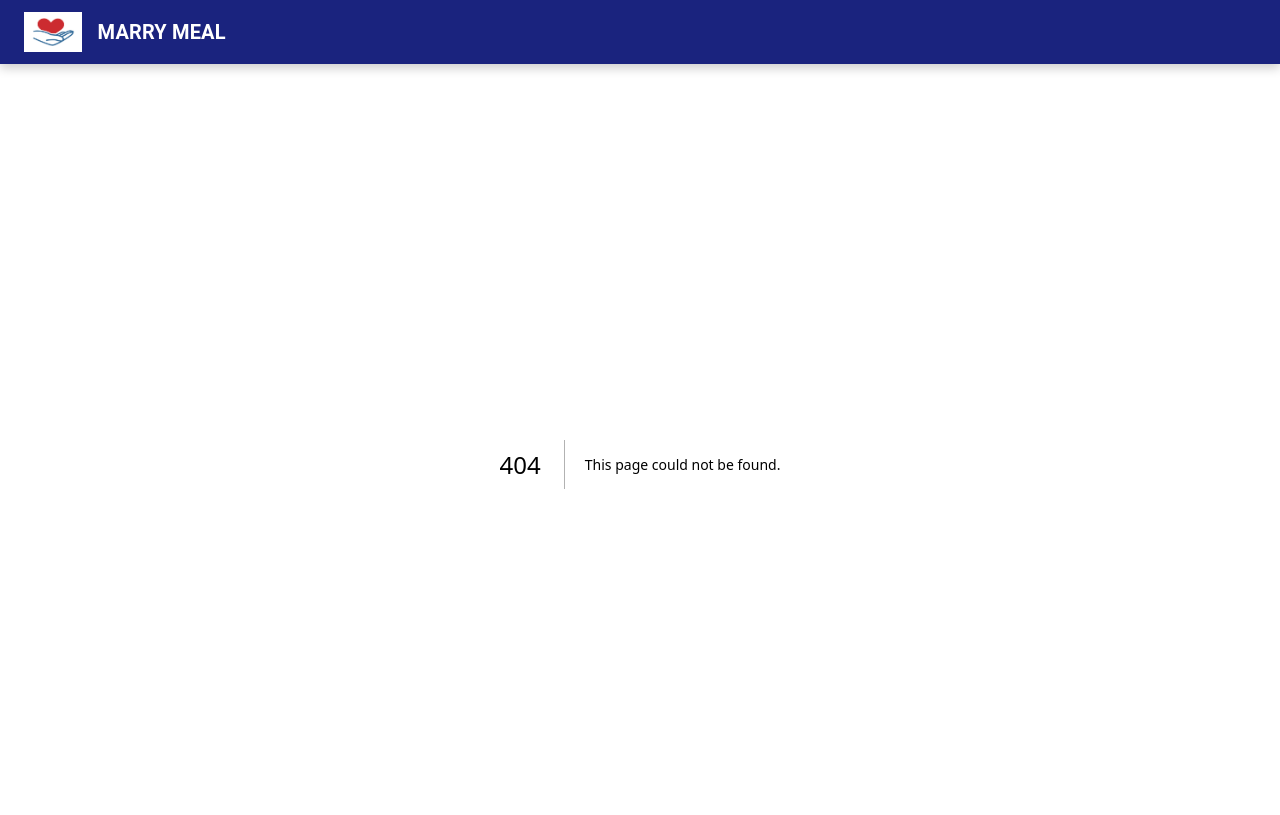
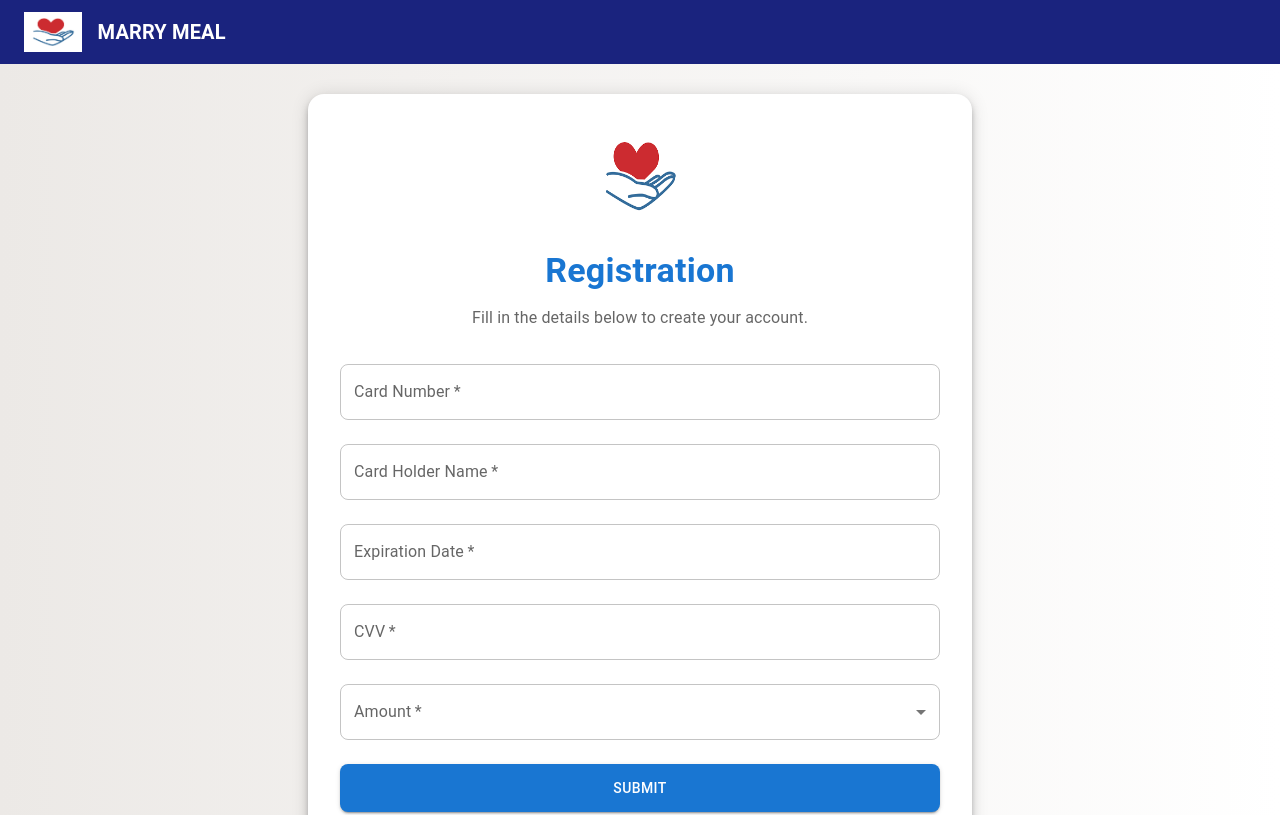
Before and after one commit to KyawZin369/Marry-Meal, a Next.js app: page /donation in a window 1280 px wide. Before the commit this address had no page. Shown: the top 815 px of the page. Built offline with nearby package versions, Linux system fonts and the light colour scheme.

Commit message:
Donation Form

```diff
--- /dev/null
+++ b/src/app/donation/page.tsx
@@ -0,0 +1,232 @@
+'use client';
+
+import { Box, Button, FormControl, InputLabel, MenuItem, Select, Stack, TextField, Typography } from '@mui/material';
+import Image from 'next/image';
+import React from 'react'
+import { Controller, useForm } from 'react-hook-form';
+
+type DonationFormType = {
+    cardNumber: string
+    cardHolder: string
+    expirationDate: string
+    cvv: string
+    amount: string
+}
+const Page = () => {
+    const { control, handleSubmit } = useForm<DonationFormType>({
+        defaultValues: {
+            cardNumber: "",
+            cardHolder: "",
+            expirationDate: "",
+            cvv: "",
+            amount: "",
+        }
+    })
+
+    const onSubmit = (data: DonationFormType) => {
+        console.log(data);
+    }
+    return (
+        <Stack
+            alignItems="center"
+            justifyContent="center"
+            minHeight="100vh"
+            sx={{ background: "linear-gradient(to right, #ece9e6, #ffffff)" }}
+        >
+            <Box
+                sx={{
+                    maxWidth: 600,
+                    width: "75%",
+                    p: 4,
+                    boxShadow: 6,
+                    borderRadius: 4,
+                    backgroundColor: "#ffffff",
+                    margin: "30px 0px"
+                }}
+            >
+                <Box display="flex" justifyContent="center" mb={3}>
+                    <Image
+                        src="/image/carelogo.png"
+                        alt="logo"
+                        width={100}
+                        height={100}
+                    />
+                </Box>
+                <Typography
+                    variant="h4"
+                    textAlign="center"
+                    fontWeight="bold"
+                    color="primary"
+                    gutterBottom
+                >
+                    Registration
+                </Typography>
+                <Typography
+                    variant="subtitle1"
+                    textAlign="center"
+                    color="textSecondary"
+                    mb={4}
+                >
+                    Fill in the details below to create your account.
+                </Typography>
+                <form onSubmit={handleSubmit(onSubmit)}>
+                    <Box>
+                        <Controller
+                            name="cardNumber"
+                            control={control}
+                            render={({ field }) => (
+                                <TextField
+                                    {...field}
+                                    label="Card Number"
+                                    placeholder="1234 5678 9012 3456"
+                                    variant="outlined"
+                                    fullWidth
+                                    required
+                                    inputProps={{ maxLength: 19 }}
+                                    sx={{
+                                        "& .MuiOutlinedInput-root": {
+                                            borderRadius: 2,
+                                        },
+                                        mb: 3
+                                    }}
+                                    onChange={(e) => {
+                                        // Remove non-numeric characters
+                                        let value = e.target.value.replace(/\D/g, "");
+
+                                        // Restrict to 16 digits
+                                        if (value.length > 16) value = value.slice(0, 16);
+
+                                        // Add space formatting every 4 digits
+                                        // Adds space after every 4 digits
+                                        field.onChange(
+                                            value.replace(/(\d{4})(?=\d)/g, "$1 ")
+                                        );
+                                    }}
+                                />
+                            )}
+                        />
+                        <Controller
+                            name="cardHolder"
+                            control={control}
+                            render={({ field }) => (
+                                <TextField
+                                    {...field}
+                                    label="Card Holder Name"
+                                    placeholder="John Doe"
+                                    variant="outlined"
+                                    fullWidth
+                                    required
+                                    sx={{
+                                        "& .MuiOutlinedInput-root": {
+                                            borderRadius: 2,
+                                        },
+                                        mb: 3
+                                    }}
+                                />
+                            )}
+                        />
+                        <Controller
+                            name="expirationDate"
+                            control={control}
+                            render={({ field }) => (
+                                <TextField
+                                    {...field}
+                                    label="Expiration Date"
+                                    placeholder="MM/YY"
+                                    variant="outlined"
+                                    fullWidth
+                                    required
+                                    inputProps={{ maxLength: 5 }}
+                                    sx={{
+                                        "& .MuiOutlinedInput-root": {
+                                            borderRadius: 2,
+                                        },
+                                        mb: 3
+                                    }}
+                                    onChange={(e) => {
+                                        // Remove non-numeric characters
+                                        let value = e.target.value.replace(/\D/g, "");
+
+                                        // Restrict to 4 digits
+                                        if (value.length > 4) value = value.slice(0, 4);
+
+                                        // Insert a forward slash after the first two digits for MM/YY format
+                                        if (value.length > 2) {
+                                            value = `${value.slice(0, 2)}/${value.slice(2)}`;
+                                        }
+                                        field.onChange(value);
+                                    }}
+                                />
+                            )}
+                        />
+                        <Controller
+                            name="cvv"
+                            control={control}
+                            render={({ field }) => (
+                                <TextField
+                                    {...field}
+                                    label="CVV"
+                                    variant="outlined"
+                                    fullWidth
+                                    required
+                                    sx={{
+                                        "& .MuiOutlinedInput-root": {
+                                            borderRadius: 2,
+                                        },
+                                        mb: 3
+                                    }}
+                                    inputProps={{ maxLength: 4 }}
+                                    onChange={(e) => {
+                                        // Remove any non-numeric characters
+                                        const value = e.target.value.replace(/\D/g, "");
+
+                                        // Update the field value
+                                        field.onChange(value);
+                                    }}
+                                />
+                            )}
+                        />
+
+                        <Box sx={{ mb: 3 }}>
+                            <FormControl fullWidth required>
+                                <InputLabel>Amount</InputLabel>
+                                <Controller
+                                    name="amount"
+                                    control={control}
+                                    render={({ field }) => (
+                                        <Select {...field} label="Amount" sx={{ borderRadius: 2 }}>
+                                            <MenuItem value="10">$ 10</MenuItem>
+                                            <MenuItem value="15">$ 15</MenuItem>
+                                            <MenuItem value="20">$ 20</MenuItem>
+                                            <MenuItem value="25">$ 25</MenuItem>
+                                            <MenuItem value="50">$ 50</MenuItem>
+                                            <MenuItem value="100">$ 100</MenuItem>
+                                        </Select>
+                                    )}
+                                />
+                            </FormControl>
+                        </Box>
+
+                        <Button
+                            type="submit"
+                            variant="contained"
+                            color="primary"
+                            fullWidth
+                            sx={{
+                                padding: "12px",
+                                borderRadius: 2,
+                                "&:hover": {
+                                    backgroundColor: "#3f51b5",
+                                },
+                            }}
+                        >
+                            Submit
+                        </Button>
+                    </Box>
+                </form>
+            </Box>
+        </Stack>
+    )
+}
+
+export default Page
```
